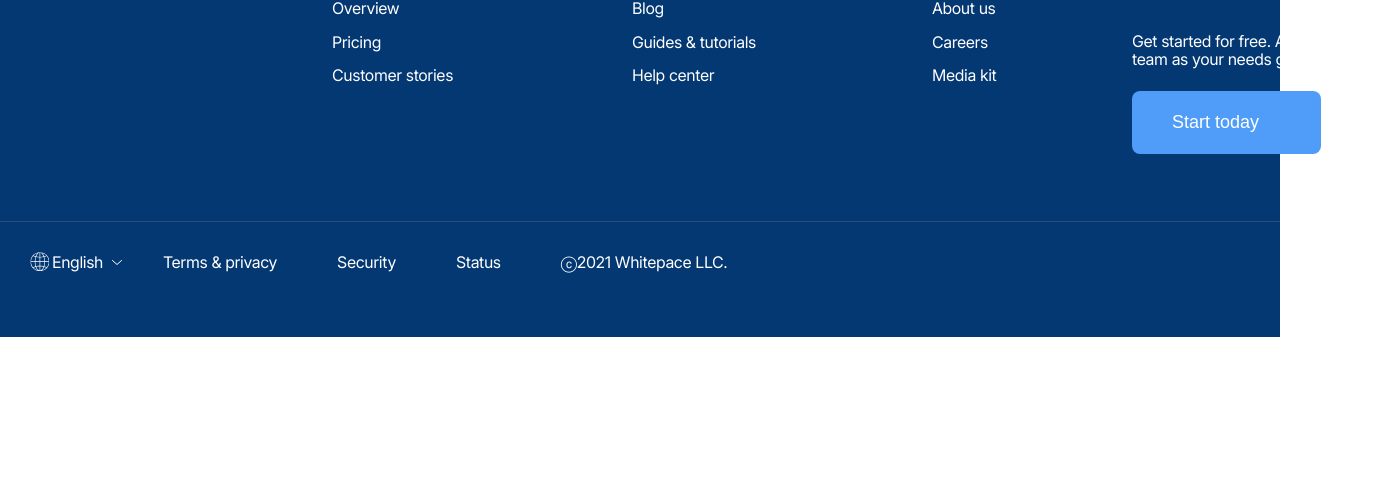
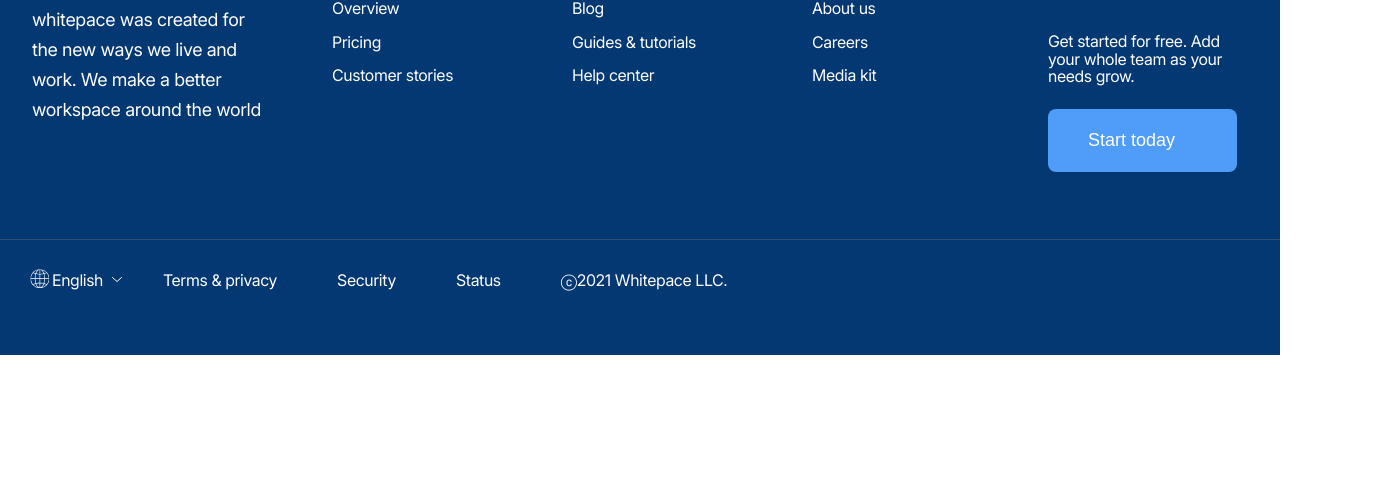
Before and after one commit to LukianchukPavlo/Home-work-17, a website: page index.html in a window 1280 px wide. Shown: the part 4723-5218 px from the top of the page, 1392 px wide, since content can reach past the window. Drawn offline with Linux system fonts and the light colour scheme.

Commit message:
add footer

```diff
--- a/index.html
+++ b/index.html
@@ -171,7 +171,7 @@
         <div class="container footer__container">
             <div class="footer__brand">
                 <img src="./images/Logo.svg" alt="" class="footer__logo">
-                <p class="footer__description"></p>
+                <p class="footer__description">whitepace was created for the new ways we live and work. We make a better workspace around the world</p>
             </div>
             <nav class="footer__navigation">
                 <p class="footer__navigation-title">Product</p>
@@ -203,7 +203,7 @@
                 <button class="footer__get-started btn btn--large btn--blue btn--arrow">Start today</button>
             </div>
         </div>
-        <div class="container footer__container">
+        <div class="container footer__container-sources">
             <div class="footer__terms">
                 <ul class="footer__terms-list">
                     <li class="footer__terms-item">English</li>
--- a/sass/sections/_footer.scss
+++ b/sass/sections/_footer.scss
@@ -7,22 +7,15 @@
     &__container{
         display: flex;
         position: relative;
+        margin-bottom: 67px;
+    }
 
-
-        &:first-child {
-            margin-bottom: 67px;
-
-
-        }
-
-        &:last-child {
-            padding-top: 32px;
-            border-top: 1px solid;
-            border-color: #2E4E73;
-
-
-
-        }
+    &__container-sources {
+        display: flex;
+        position: relative;
+        padding-top: 32px;
+        border-top: 1px solid;
+        border-color: #2E4E73;
     }
 
 
@@ -147,3 +140,85 @@
 
     }
 }
+@include media-down (xl) {
+    .footer{
+        &__navigation{
+            margin-right: 40px;
+        }
+        &__try-container{
+            flex: 0 0 200px;
+        }
+    }
+}
+@include media-down (lg) {
+    .footer {
+        &__navigation{
+            flex: 0 0 170px;
+            margin-right: 20px;
+        }
+    }
+}
+@include media-down (custom-md-plus) {
+    .footer {
+        &__container {
+
+            & :nth-child(1), & :nth-child(5){
+                flex: 0 0 50%;
+            }
+            flex-wrap: wrap;
+            & :nth-child(1){
+                order: 1;
+            }
+            & :nth-child(5){
+                order: 2;
+            }
+        }
+        &__navigation{
+            flex: 1 1 auto;
+            margin-right: 0;
+            order: 3;
+            margin-top: 20px;
+        }
+        &__brand{
+            margin-right: 0;
+            padding-right: 10px;
+        }
+        &__try-container {
+            padding-left: 10px;
+        }
+
+    }
+}
+@include media-down (md){
+    .footer {
+        &__container {
+            flex-direction: column;
+            gap: 100px;
+
+        }
+        &__try-container {
+            padding-left: 0;
+            margin-left: 0;
+        }
+        &__container-sources {
+            border-top: none;
+            flex-direction: column;
+
+        }
+        &__icons {
+            margin-left: 0;
+
+        }
+    }
+}
+@include media-down (sm) {
+    .footer {
+        &__container {
+            align-items: center;
+            text-align: center;
+        }
+        &__get-started {
+            margin: 0 auto;
+        }
+    }
+}
--- a/sass/sections/_work-together.scss
+++ b/sass/sections/_work-together.scss
@@ -83,11 +83,12 @@
 @include media-down (md) {
     .work-together {
         &__container {
-            display: block;
+            flex-wrap: wrap;
+
 
          }
         &__container-img {
-
+            order: 2;
             text-align: center;
         }
         &__image {
@@ -95,6 +96,8 @@
         }
         &__container-info {
             text-align: center;
+            order: 1;
+            margin-left: 0;
         }
         &__get-started {
             margin: 60px auto;
```
Also changed, not shown: css/main.css.
